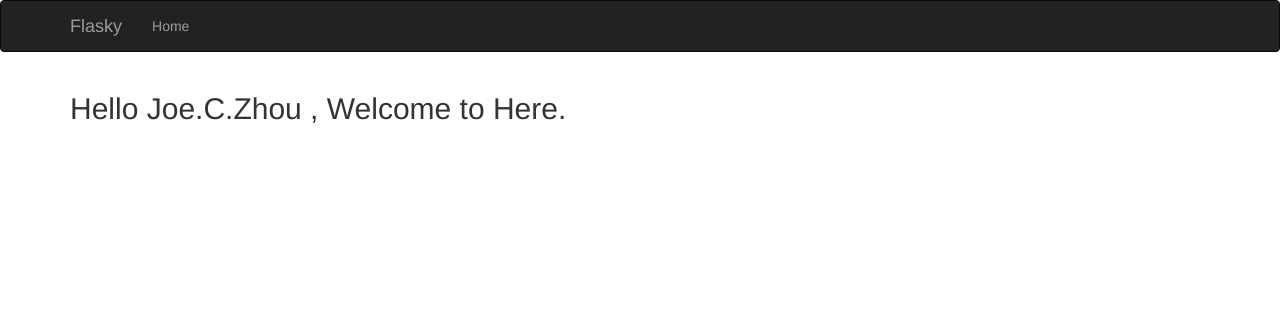
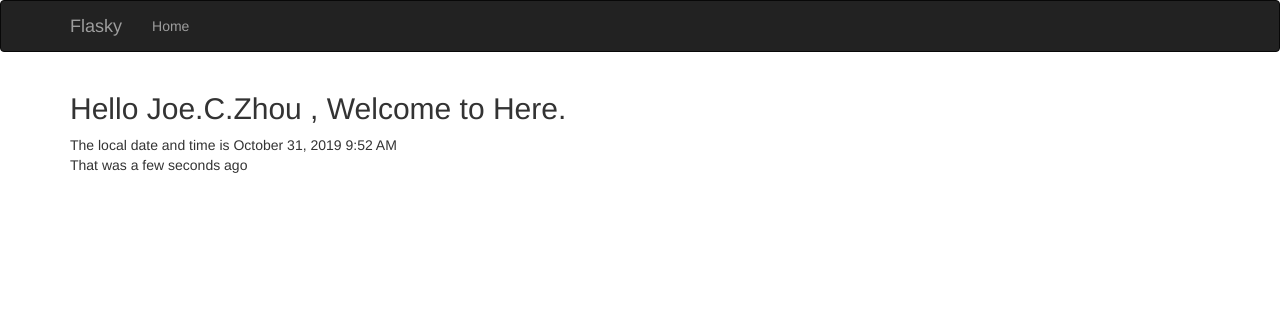
Before and after one commit to joe-peak/blog-site, a Flask app: page / in a window 1280 px wide. Shown: the top 312 px of the page. Run offline with Flask 2, Linux system fonts and the light colour scheme; some libraries are stand-ins or nearby versions.

Commit message:
feat: 新建静态资源存放目录, 引入moment

```diff
--- a/manage.py
+++ b/manage.py
@@ -1,14 +1,18 @@
-from flask import Flask, render_template
+from datetime import datetime
+from flask import Flask, render_template, url_for
 from flask_script import Manager
 from flask_bootstrap import Bootstrap
+from flask_moment import Moment
 
 app = Flask(__name__)
 manager = Manager(app)
 bootstrap = Bootstrap(app)
+moment = Moment(app)
 
 @app.route('/', methods = ['GET'])
 def index():
-    return render_template('index.html', name = 'Joe.C.Zhou'), 200
+    print(datetime.utcnow())
+    return render_template('index.html', name = 'Joe.C.Zhou', current_time = datetime.utcnow()), 200
 
 @app.route('/index')
 def user():
--- a/templates/base.html
+++ b/templates/base.html
@@ -11,7 +11,7 @@
                     <span class="icon-bar"></span>
                     <span class="icon-bar"></span>
                 </button>
-                <a class="navbar-brand" href="/">Flasky</a>
+                <a class="navbar-brand" href="{{url_for('static', filename = 'girl.png')}}">Flasky</a>
             </div>
             <div class="navbar-collapse collapse">
                 <ul class="nav navbar-nav">
--- a/templates/index.html
+++ b/templates/index.html
@@ -1,4 +1,11 @@
 {% extends 'base.html' %}
 {% block page_content %}
     <h2>Hello {{ name }} , Welcome to Here.</h2>
+    <div>The local date and time is {{ moment(current_time).format('LLL') }}</div>
+    <div>That was {{ moment(current_time).fromNow(refresh = True) }}</div>
 {% endblock %}
+
+{% block scripts %}
+    {{super()}}
+    {{ moment.include_moment() }}
+{% endblock %}
```
Also changed, not shown: static/girl.png (added).
